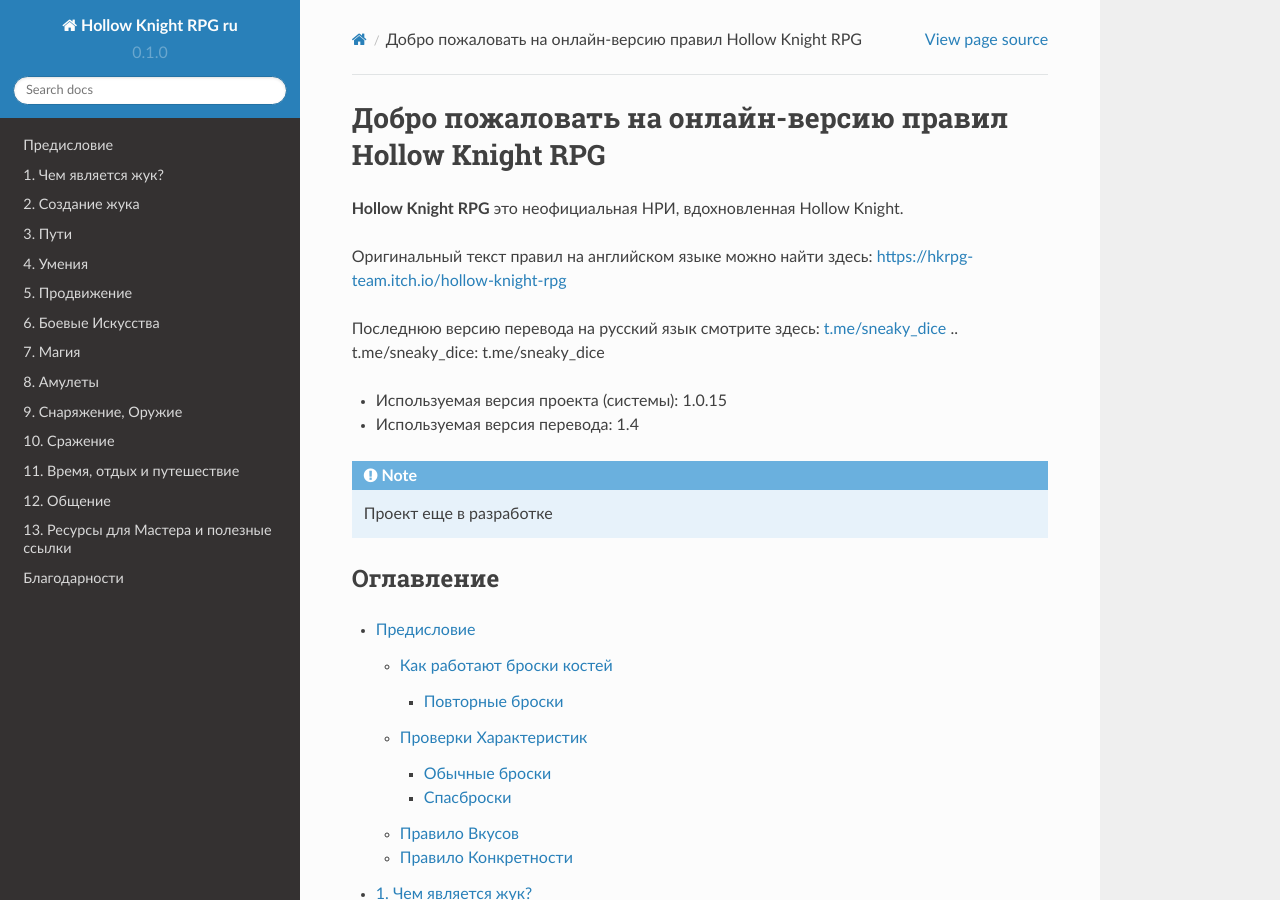
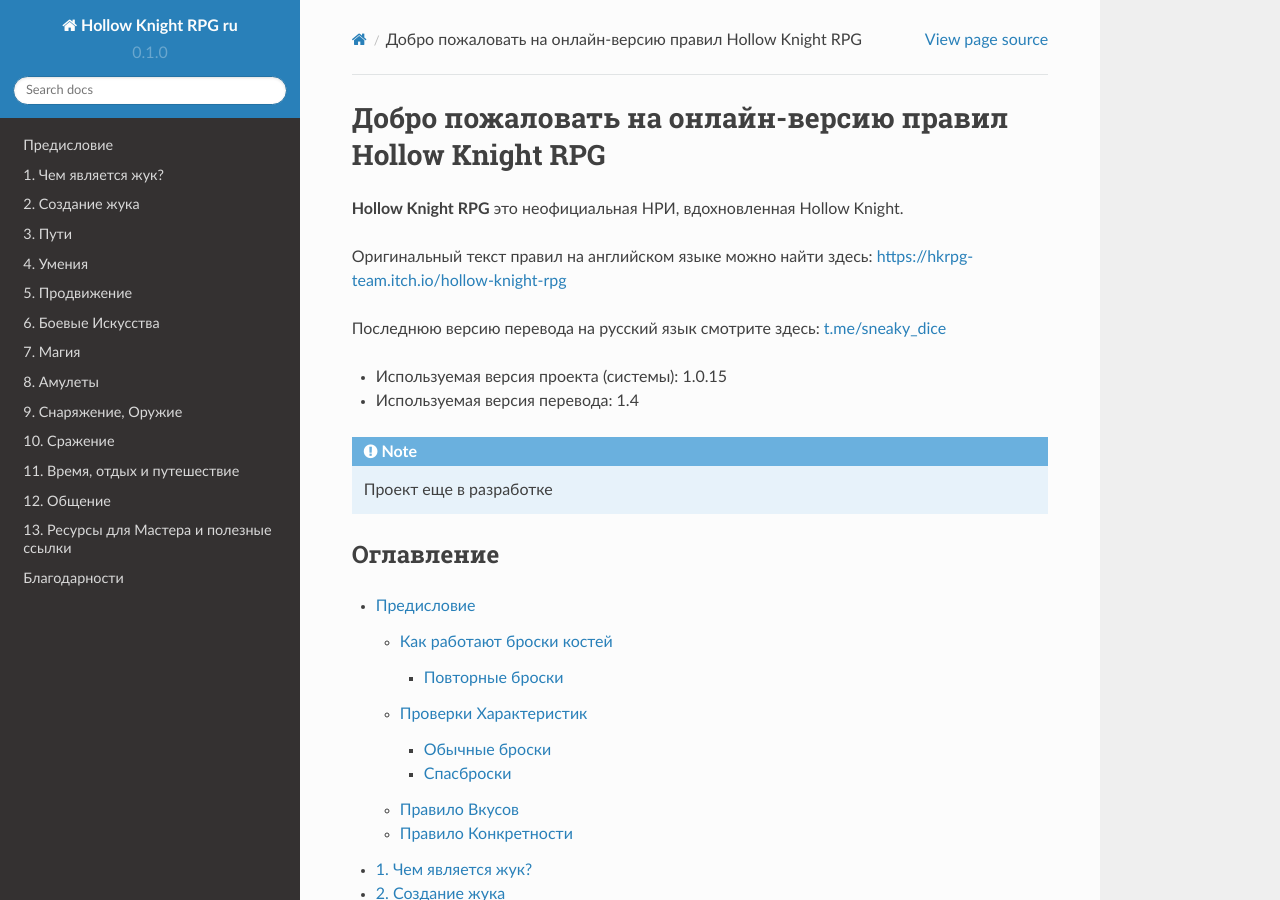
Before and after one commit to LazySelkie/hollow-knight-rpg-ru, a Sphinx documentation site: the page built from docs/source/index.rst, in a window 1280 px wide and 900 px high. Built offline with Sphinx 7.4.7 and the Read the Docs theme 2.0.0, drawn with Linux system fonts in a browser that asks for light colours.

Commit message:
Фикс ссылки (2)

```diff
--- a/docs/source/index.rst
+++ b/docs/source/index.rst
@@ -5,8 +5,7 @@
 
 Оригинальный текст правил на английском языке можно найти здесь: `https://hkrpg-team.itch.io/hollow-knight-rpg <https://hkrpg-team.itch.io/hollow-knight-rpg>`_
 
-Последнюю версию перевода на русский язык смотрите здесь: `t.me/sneaky_dice`_
-.. _`t.me/sneaky_dice`: t.me/sneaky_dice
+Последнюю версию перевода на русский язык смотрите здесь: `t.me/sneaky_dice <t.me/sneaky_dice>`_
 
 * Используемая версия проекта (системы): 1.0.15
 * Используемая версия перевода: 1.4
```
